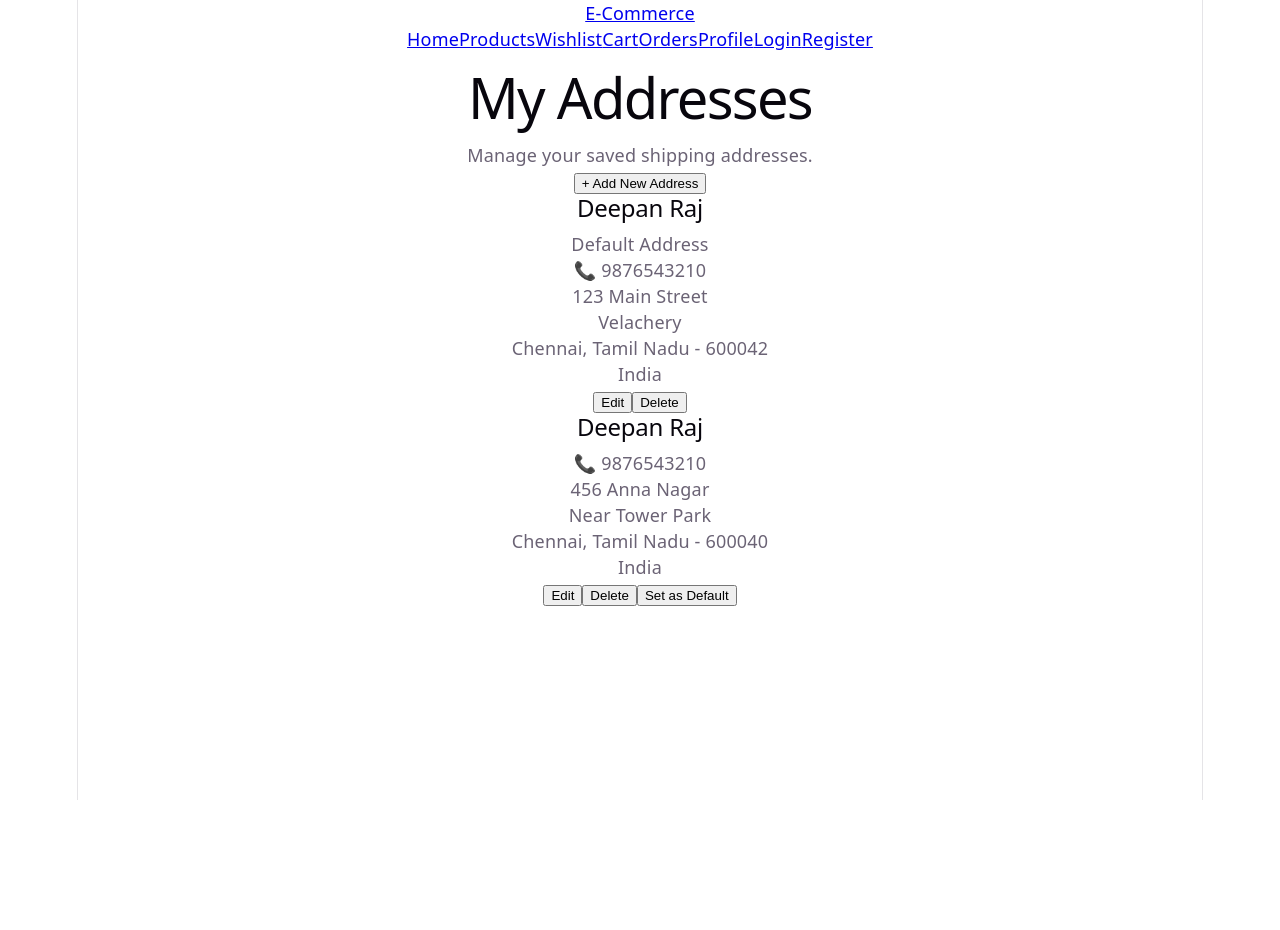
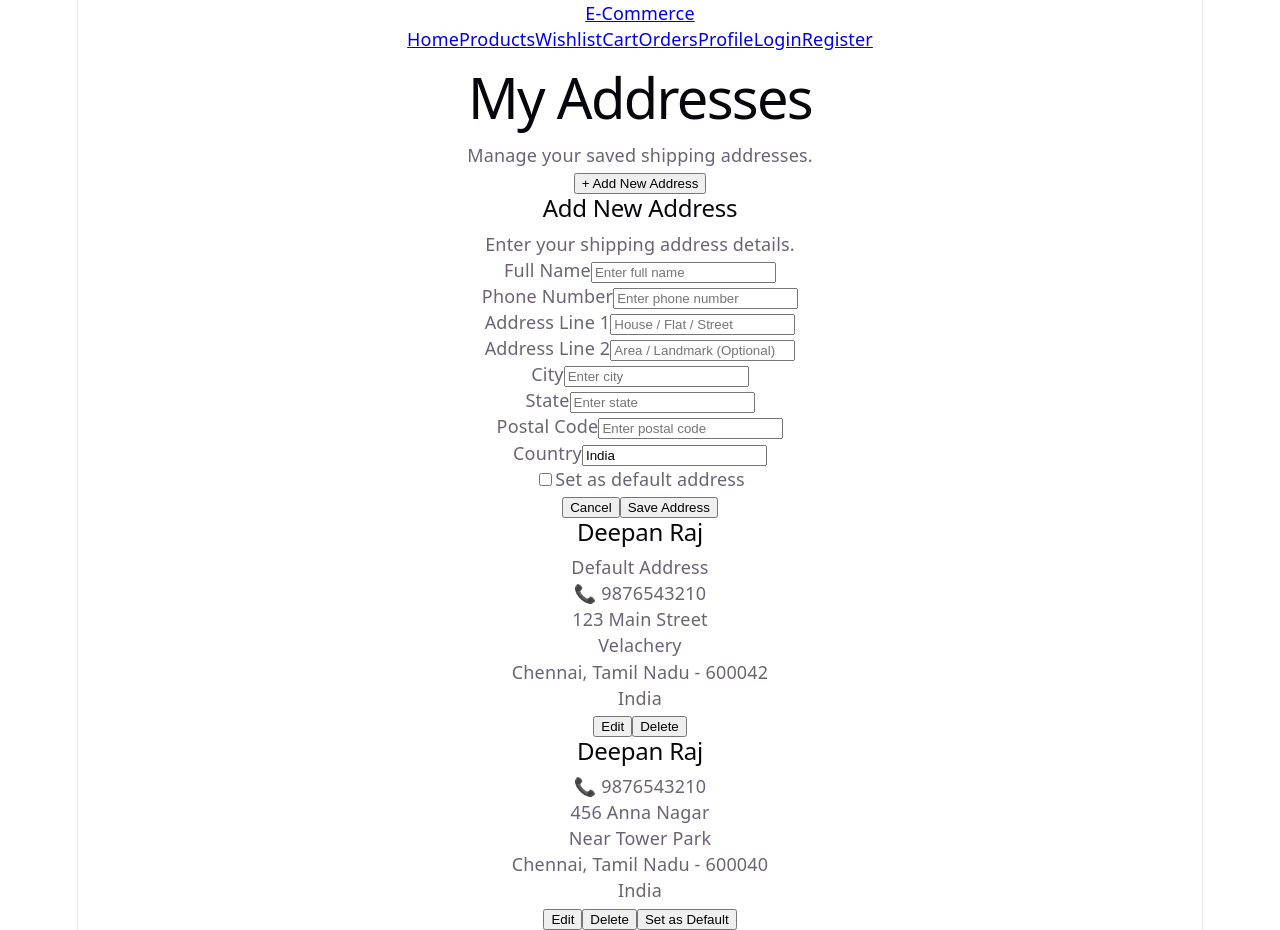
Before and after one commit to deepan-raj1/shopsphere-ecommerce, a React (Vite) app in the folder ecommerce_frontend/: page /addresses in a window 1280 px wide. Both pictures are taken after a click on the button "+ Add New Address". Before the commit the page ends 800 px from the top, so only its background shows below. Built offline with nearby package versions, Linux system fonts and the light colour scheme.

Commit message:
3.10.2 Add Address UI Complete

```diff
--- a/ecommerce_frontend/src/pages/profile/AddressList.jsx
+++ b/ecommerce_frontend/src/pages/profile/AddressList.jsx
@@ -27,8 +27,62 @@ const initialAddresses = [
   },
 ];
 
+const emptyAddress = {
+  fullName: "",
+  phoneNumber: "",
+  addressLine1: "",
+  addressLine2: "",
+  city: "",
+  state: "",
+  postalCode: "",
+  country: "India",
+  isDefault: false,
+};
+
 const AddressList = () => {
-  const [addresses] = useState(initialAddresses);
+  const [addresses, setAddresses] = useState(initialAddresses);
+  const [showAddressForm, setShowAddressForm] = useState(false);
+  const [formData, setFormData] = useState(emptyAddress);
+
+  const handleInputChange = (event) => {
+    const { name, value, type, checked } = event.target;
+
+    setFormData((previous) => ({
+      ...previous,
+      [name]: type === "checkbox" ? checked : value,
+    }));
+  };
+
+  const handleSaveAddress = (event) => {
+    event.preventDefault();
+
+    const newAddress = {
+      id: Date.now(),
+      ...formData,
+    };
+
+    setAddresses((previous) => {
+      if (newAddress.isDefault) {
+        return [
+          ...previous.map((address) => ({
+            ...address,
+            isDefault: false,
+          })),
+          newAddress,
+        ];
+      }
+
+      return [...previous, newAddress];
+    });
+
+    setFormData(emptyAddress);
+    setShowAddressForm(false);
+  };
+
+  const handleCancel = () => {
+    setFormData(emptyAddress);
+    setShowAddressForm(false);
+  };
 
   return (
     <div className="min-h-screen bg-gray-50 px-4 py-10">
@@ -37,6 +91,7 @@ const AddressList = () => {
         <div className="mb-8 flex flex-col gap-4 sm:flex-row sm:items-center sm:justify-between">
           <div>
             <h1 className="text-3xl font-bold text-gray-900">My Addresses</h1>
+
             <p className="mt-2 text-gray-600">
               Manage your saved shipping addresses.
             </p>
@@ -44,11 +99,232 @@ const AddressList = () => {
 
           <button
             type="button"
+            onClick={() => setShowAddressForm(true)}
             className="rounded-lg bg-blue-600 px-5 py-3 font-semibold text-white transition hover:bg-blue-700"
           >
             + Add New Address
           </button>
         </div>
+
+        {/* Add Address Form */}
+        {showAddressForm && (
+          <div className="mb-8 rounded-xl border border-gray-200 bg-white p-6 shadow-sm">
+            <div className="mb-6">
+              <h2 className="text-2xl font-bold text-gray-900">
+                Add New Address
+              </h2>
+
+              <p className="mt-1 text-gray-600">
+                Enter your shipping address details.
+              </p>
+            </div>
+
+            <form onSubmit={handleSaveAddress}>
+              <div className="grid grid-cols-1 gap-5 md:grid-cols-2">
+                {/* Full Name */}
+                <div>
+                  <label
+                    htmlFor="fullName"
+                    className="mb-2 block font-semibold text-gray-700"
+                  >
+                    Full Name
+                  </label>
+
+                  <input
+                    id="fullName"
+                    name="fullName"
+                    type="text"
+                    value={formData.fullName}
+                    onChange={handleInputChange}
+                    placeholder="Enter full name"
+                    required
+                    className="w-full rounded-lg border border-gray-300 px-4 py-3 outline-none transition focus:border-blue-500"
+                  />
+                </div>
+
+                {/* Phone Number */}
+                <div>
+                  <label
+                    htmlFor="phoneNumber"
+                    className="mb-2 block font-semibold text-gray-700"
+                  >
+                    Phone Number
+                  </label>
+
+                  <input
+                    id="phoneNumber"
+                    name="phoneNumber"
+                    type="tel"
+                    value={formData.phoneNumber}
+                    onChange={handleInputChange}
+                    placeholder="Enter phone number"
+                    required
+                    className="w-full rounded-lg border border-gray-300 px-4 py-3 outline-none transition focus:border-blue-500"
+                  />
+                </div>
+
+                {/* Address Line 1 */}
+                <div className="md:col-span-2">
+                  <label
+                    htmlFor="addressLine1"
+                    className="mb-2 block font-semibold text-gray-700"
+                  >
+                    Address Line 1
+                  </label>
+
+                  <input
+                    id="addressLine1"
+                    name="addressLine1"
+                    type="text"
+                    value={formData.addressLine1}
+                    onChange={handleInputChange}
+                    placeholder="House / Flat / Street"
+                    required
+                    className="w-full rounded-lg border border-gray-300 px-4 py-3 outline-none transition focus:border-blue-500"
+                  />
+                </div>
+
+                {/* Address Line 2 */}
+                <div className="md:col-span-2">
+                  <label
+                    htmlFor="addressLine2"
+                    className="mb-2 block font-semibold text-gray-700"
+                  >
+                    Address Line 2
+                  </label>
+
+                  <input
+                    id="addressLine2"
+                    name="addressLine2"
+                    type="text"
+                    value={formData.addressLine2}
+                    onChange={handleInputChange}
+                    placeholder="Area / Landmark (Optional)"
+                    className="w-full rounded-lg border border-gray-300 px-4 py-3 outline-none transition focus:border-blue-500"
+                  />
+                </div>
+
+                {/* City */}
+                <div>
+                  <label
+                    htmlFor="city"
+                    className="mb-2 block font-semibold text-gray-700"
+                  >
+                    City
+                  </label>
+
+                  <input
+                    id="city"
+                    name="city"
+                    type="text"
+                    value={formData.city}
+                    onChange={handleInputChange}
+                    placeholder="Enter city"
+                    required
+                    className="w-full rounded-lg border border-gray-300 px-4 py-3 outline-none transition focus:border-blue-500"
+                  />
+                </div>
+
+                {/* State */}
+                <div>
+                  <label
+                    htmlFor="state"
+                    className="mb-2 block font-semibold text-gray-700"
+                  >
+                    State
+                  </label>
+
+                  <input
+                    id="state"
+                    name="state"
+                    type="text"
+                    value={formData.state}
+                    onChange={handleInputChange}
+                    placeholder="Enter state"
+                    required
+                    className="w-full rounded-lg border border-gray-300 px-4 py-3 outline-none transition focus:border-blue-500"
+                  />
+                </div>
+
+                {/* Postal Code */}
+                <div>
+                  <label
+                    htmlFor="postalCode"
+                    className="mb-2 block font-semibold text-gray-700"
+                  >
+                    Postal Code
+                  </label>
+
+                  <input
+                    id="postalCode"
+                    name="postalCode"
+                    type="text"
+                    value={formData.postalCode}
+                    onChange={handleInputChange}
+                    placeholder="Enter postal code"
+                    required
+                    className="w-full rounded-lg border border-gray-300 px-4 py-3 outline-none transition focus:border-blue-500"
+                  />
+                </div>
+
+                {/* Country */}
+                <div>
+                  <label
+                    htmlFor="country"
+                    className="mb-2 block font-semibold text-gray-700"
+                  >
+                    Country
+                  </label>
+
+                  <input
+                    id="country"
+                    name="country"
+                    type="text"
+                    value={formData.country}
+                    onChange={handleInputChange}
+                    required
+                    className="w-full rounded-lg border border-gray-300 px-4 py-3 outline-none transition focus:border-blue-500"
+                  />
+                </div>
+              </div>
+
+              {/* Default Address */}
+              <div className="mt-6">
+                <label className="flex cursor-pointer items-center gap-3">
+                  <input
+                    type="checkbox"
+                    name="isDefault"
+                    checked={formData.isDefault}
+                    onChange={handleInputChange}
+                    className="h-4 w-4"
+                  />
+
+                  <span className="font-semibold text-gray-700">
+                    Set as default address
+                  </span>
+                </label>
+              </div>
+
+              {/* Form Actions */}
+              <div className="mt-7 flex flex-col gap-3 sm:flex-row sm:justify-end">
+                <button
+                  type="button"
+                  onClick={handleCancel}
+                  className="rounded-lg border border-gray-300 px-5 py-3 font-semibold text-gray-700 transition hover:bg-gray-100"
+                >
+                  Cancel
+                </button>
+
+                <button
+                  type="submit"
+                  className="rounded-lg bg-blue-600 px-5 py-3 font-semibold text-white transition hover:bg-blue-700"
+                >
+                  Save Address
+                </button>
+              </div>
+            </form>
+          </div>
+        )}
 
         {/* Address List */}
         <div className="space-y-5">
@@ -129,6 +405,7 @@ const AddressList = () => {
 
             <button
               type="button"
+              onClick={() => setShowAddressForm(true)}
               className="mt-6 rounded-lg bg-blue-600 px-5 py-3 font-semibold text-white transition hover:bg-blue-700"
             >
               + Add New Address
```
